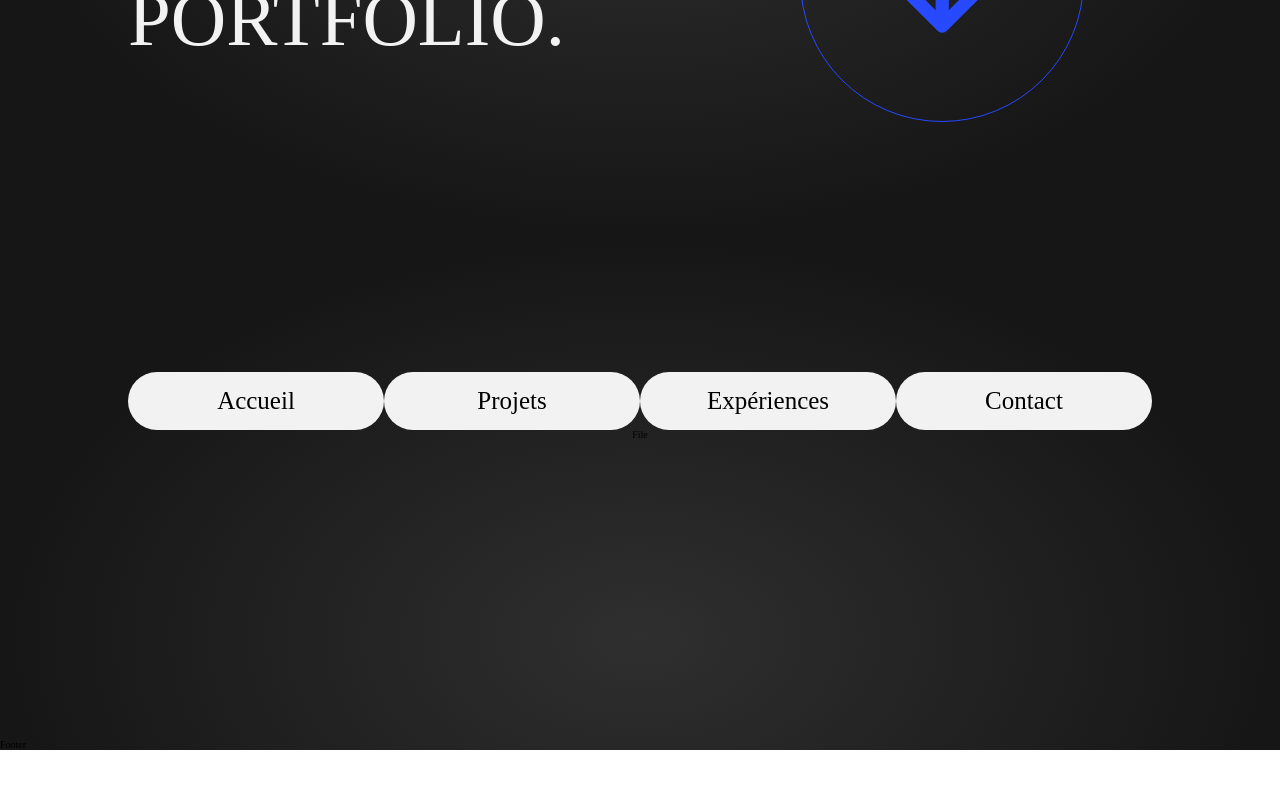
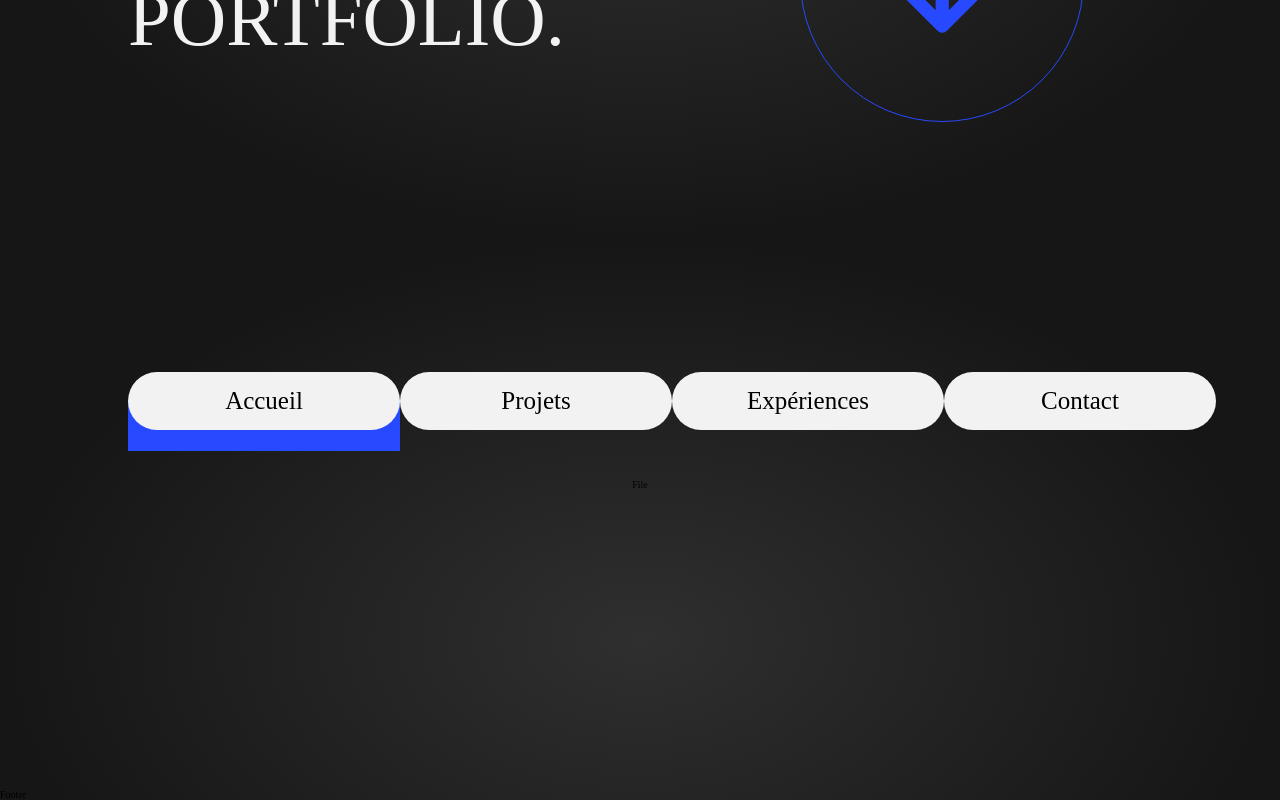
Before and after one commit to Sam17-beep/portfolio, a React (Vite) app: page / in a window 1280 px wide. Shown: the part 562-1362 px from the top of the page. Before the commit the page ends 1312 px from the top, so only its background shows below. Built offline with nearby package versions, Linux system fonts and the light colour scheme; a web font is replaced by a local one.

Commit message:
button radio

```diff
--- a/src/components/bigComponents/NavBar.tsx
+++ b/src/components/bigComponents/NavBar.tsx
@@ -1,14 +1,37 @@
-import React from 'react'
+import { useReducer, useState } from 'react'
 import NavButton from '../smallComponents/NavButton'
 import styles from '../../styles/bigComponents/NavBar.module.css'
 
 const NavBar = () => {
+  const [open, setOpen] = useState([true, false, false, false])
+
+  const accueilClickHandler = () => {
+    setOpen([true, false, false, false])
+  }
+  const projetsClickHandler = () => {
+    setOpen([false, true, false, false])
+  }
+  const experiencesClickHandler = () => {
+    setOpen([false, false, true, false])
+  }
+  const contactClickHandler = () => {
+    setOpen([false, false, false, true])
+  }
+
   return (
     <div className={styles.navBar} id="navBar">
-      <NavButton>Accueil</NavButton>
-      <NavButton>Projets</NavButton>
-      <NavButton>Expériences</NavButton>
-      <NavButton>Contact</NavButton>
+      <NavButton open={open[0]} onClick={accueilClickHandler}>
+        Accueil
+      </NavButton>
+      <NavButton open={open[1]} onClick={projetsClickHandler}>
+        Projets
+      </NavButton>
+      <NavButton open={open[2]} onClick={experiencesClickHandler}>
+        Expériences
+      </NavButton>
+      <NavButton open={open[3]} onClick={contactClickHandler}>
+        Contact
+      </NavButton>
     </div>
   )
 }
--- a/src/components/smallComponents/NavButton.tsx
+++ b/src/components/smallComponents/NavButton.tsx
@@ -1,14 +1,23 @@
-import React from 'react'
+import { useState } from 'react'
 import styles from '../../styles/smallComponents/NavButton.module.css'
 
 interface NavButtonProps {
   children: string
+  open: boolean
+  onClick: any
 }
 
-const NavButton = ({ children }: NavButtonProps) => {
+const NavButton = ({ children, open, onClick }: NavButtonProps) => {
+  const clickHandler = () => {
+    onClick()
+  }
+
   return (
-    <div className={styles.button}>
-      <p className={styles.buttonText}>{children}</p>
+    <div className={styles.continer}>
+      <div className={styles.button} onClick={clickHandler}>
+        <p className={styles.buttonText}>{children}</p>
+      </div>
+      {open ? <div className={styles.color}></div> : <></>}
     </div>
   )
 }
--- a/src/styles/smallComponents/NavButton.module.css
+++ b/src/styles/smallComponents/NavButton.module.css
@@ -14,6 +14,11 @@
   cursor: pointer;
 
   transition: all 0.3s;
+
+  z-index: 10;
+
+  z-index: 2;
+  position: relative;
 }
 
 .button:hover {
@@ -24,3 +29,11 @@
 .buttonText {
   margin: auto;
 }
+
+.color {
+  position: relative;
+  top: -2.9rem;
+  width: 27.2rem;
+  height: 50px;
+  background-color: var(--secondary-color);
+}
```
